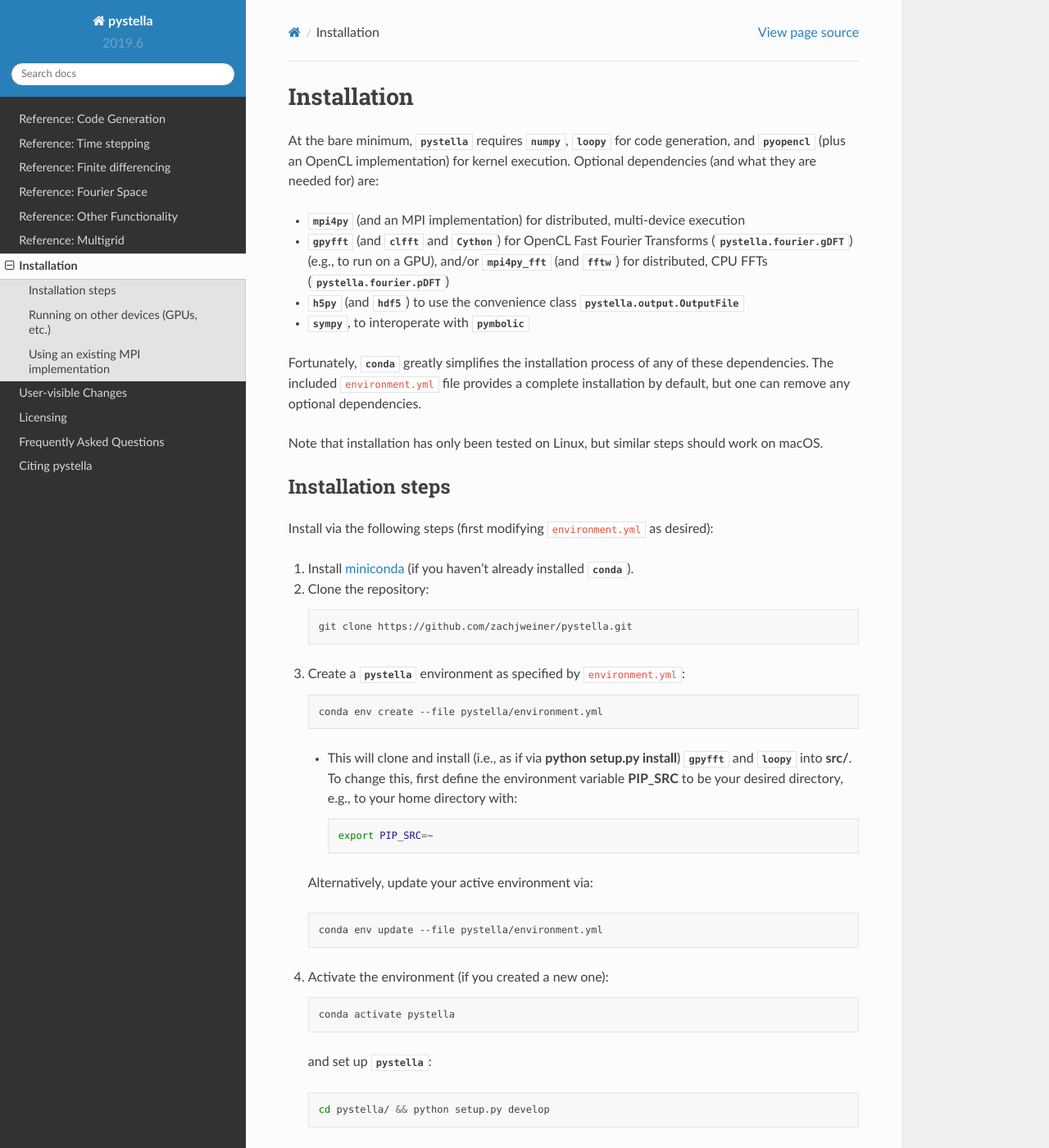
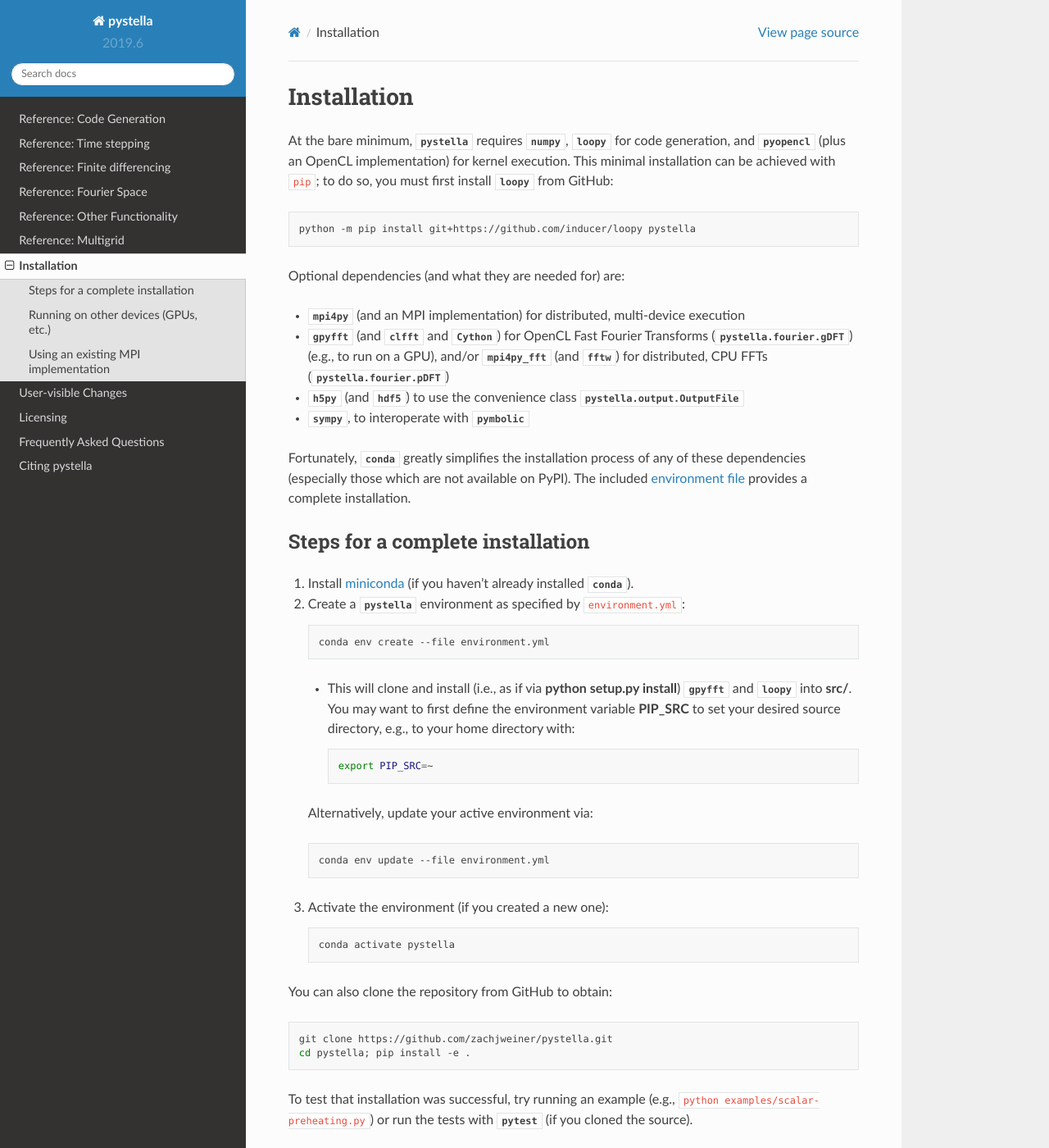
Before and after one commit to zachjweiner/pystella, a Sphinx documentation site: the page built from doc/installation.rst, in a window 1280 px wide and 1400 px high. Shown: the whole window at 82% size. Built offline with Sphinx 7.4.7 and the Read the Docs theme 2.0.0, drawn with Linux system fonts in a browser that asks for light colours; some of the changed text lies outside the part shown.

Commit message:
update installation instructions

```diff
--- a/README.rst
+++ b/README.rst
@@ -10,6 +10,8 @@
 .. image:: https://readthedocs.org/projects/pystella/badge/?version=latest
     :target: https://pystella.readthedocs.io/en/latest/?badge=latest
     :alt: Documentation Status
+.. image:: https://badge.fury.io/py/pystella.svg
+    :target: https://badge.fury.io/py/pystella
 
 ``pystella`` enables the easy expression of both PDE systems and the algorithms
 to solve them in high-performance computing environments within Python.
--- a/doc/changes.rst
+++ b/doc/changes.rst
@@ -3,12 +3,8 @@
 
 .. currentmodule:: pystella
 
-Version 2019.6
+Version 2020.1
 --------------
-
-.. note::
-
-    This version is currently under development.
 
 * :func:`Indexer` renamed to :func:`index_fields`.
 * :meth:`Sector.get_args` deprecated in favor of using
--- a/doc/installation.rst
+++ b/doc/installation.rst
@@ -8,6 +8,11 @@
 At the bare minimum, :mod:`pystella` requires :mod:`numpy`,
 :mod:`loopy` for code generation, and :mod:`pyopencl`
 (plus an OpenCL implementation) for kernel execution.
+This minimal installation can be achieved with ``pip``;
+to do so, you must first install :mod:`loopy` from GitHub::
+
+    python -m pip install git+https://github.com/inducer/loopy pystella
+
 Optional dependencies (and what they are needed for) are:
 
 * :mod:`mpi4py` (and an MPI implementation) for distributed, multi-device execution
@@ -23,52 +28,46 @@
 * :mod:`sympy`, to interoperate with :mod:`pymbolic`
 
 Fortunately, :mod:`conda` greatly simplifies the installation process of any
-of these dependencies.
-The included :file:`environment.yml` file provides a complete
-installation by default, but one can remove any optional dependencies.
+of these dependencies (especially those which are not available on PyPI).
+The included `environment file <https://github.com/zachjweiner/pystella/blob/master/environment.yml>`_
+provides a complete installation.
 
-Note that installation has only been tested on Linux, but similar steps should work
-on macOS.
 
-Installation steps
-------------------
-
-Install via the following steps
-(first modifying :file:`environment.yml` as desired):
+Steps for a complete installation
+---------------------------------
 
 1. Install `miniconda <https://docs.conda.io/en/latest/miniconda.html>`_ (if you
    haven't already installed :mod:`conda`).
 
-2. Clone the repository::
+2. Create a :mod:`pystella` environment as specified by :file:`environment.yml`::
 
-    git clone https://github.com/zachjweiner/pystella.git
-
-3. Create a :mod:`pystella` environment as specified by :file:`environment.yml`::
-
-    conda env create --file pystella/environment.yml
+    conda env create --file environment.yml
 
    -  This will clone and install (i.e., as if via
       :command:`python setup.py install`) :mod:`gpyfft` and :mod:`loopy` into
-      :command:`src/`. To change this, first define the environment variable
-      :command:`PIP_SRC` to be your desired directory,
+      :command:`src/`. You may want to first define the environment variable
+      :command:`PIP_SRC` to set your desired source directory,
       e.g., to your home directory with::
 
         export PIP_SRC=~
 
   Alternatively, update your active environment via::
 
-    conda env update --file pystella/environment.yml
+    conda env update --file environment.yml
 
-4. Activate the environment (if you created a new one)::
+3. Activate the environment (if you created a new one)::
 
     conda activate pystella
 
-  and set up :mod:`pystella`::
+You can also clone the repository from GitHub to obtain::
 
-    cd pystella/ && python setup.py develop
+    git clone https://github.com/zachjweiner/pystella.git
+    cd pystella; pip install -e .
 
 To test that installation was successful, try running an example
-(e.g., :code:`python examples/scalar-preheating.py`) or run the tests with :mod:`pytest`.
+(e.g., :code:`python examples/scalar-preheating.py`) or run the tests with :mod:`pytest`
+(if you cloned the source).
+
 
 Running on other devices (GPUs, etc.)
 -------------------------------------
@@ -87,19 +86,15 @@
 
     cp /etc/OpenCL/vendors/nvidia.icd $CONDA_PREFIX/etc/OpenCL/vendors
 
+
 Using an existing MPI implementation
 ------------------------------------
 
 To enable MPI support without :mod:`conda` installing its own MPI implementation
 (e.g., to use the optimized implementation already provided on a cluster, etc.),
-simply move :mod:`mpi4py` (and :mod:`mpi4py_fft`) below the :code:`pip` line
-in :file:`environment.yml`::
+simply install :mod:`mpi4py` (and :mod:`mpi4py_fft`, if desired) from PyPI::
 
-    ...
-    - pip:
-      - mpi4py
-      - mpi4py-fft
-     ...
+    python -m pip install mpi4py mpi4pyfft
 
 :mod:`pip`-installing :mod:`mpi4py` assumes that :code:`mpicc` is available
 (check the output of :code:`which mpicc`).
```
Also changed, not shown: environment.yml (+3 -5 lines), setup.py (+30 -16 lines), 9 other files.
